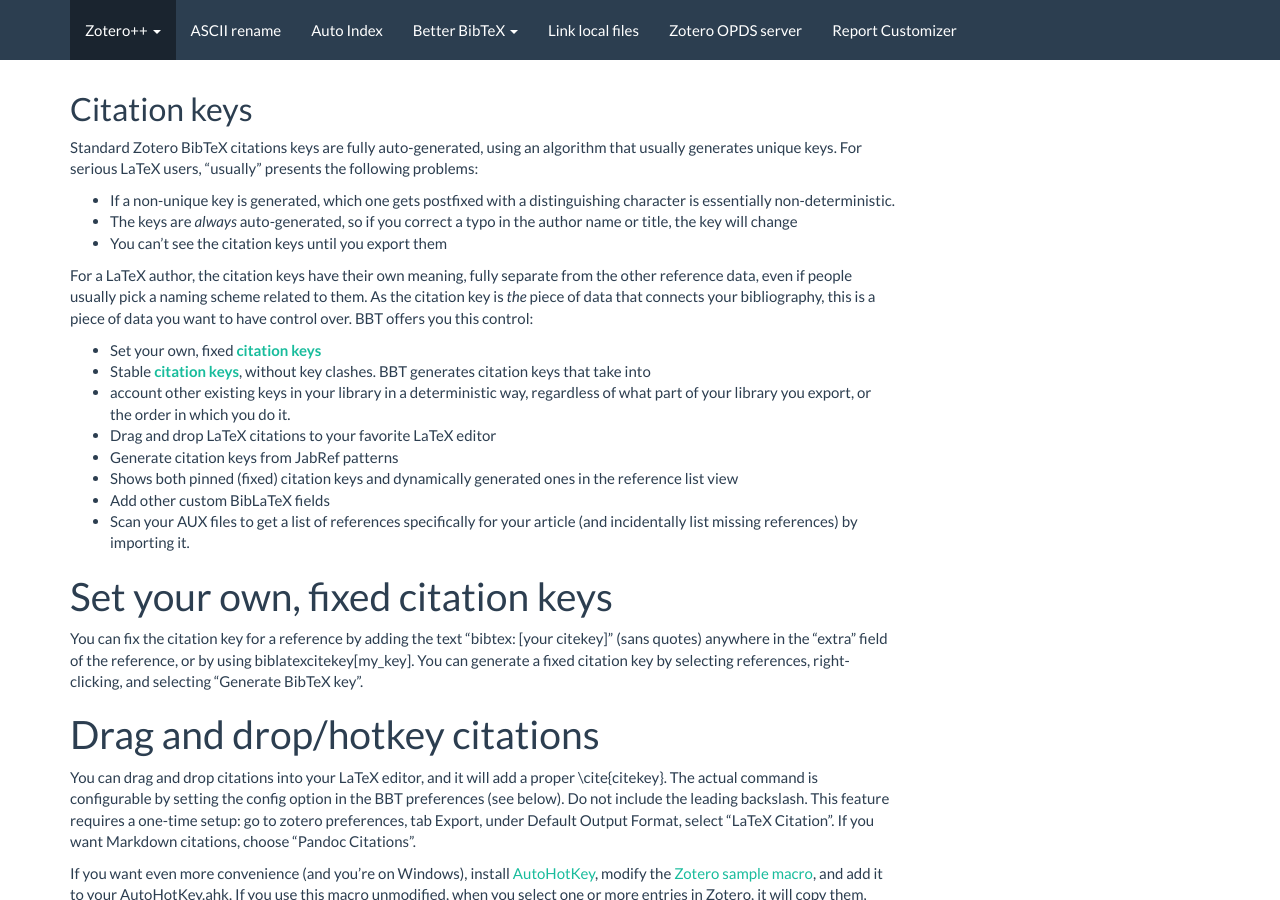
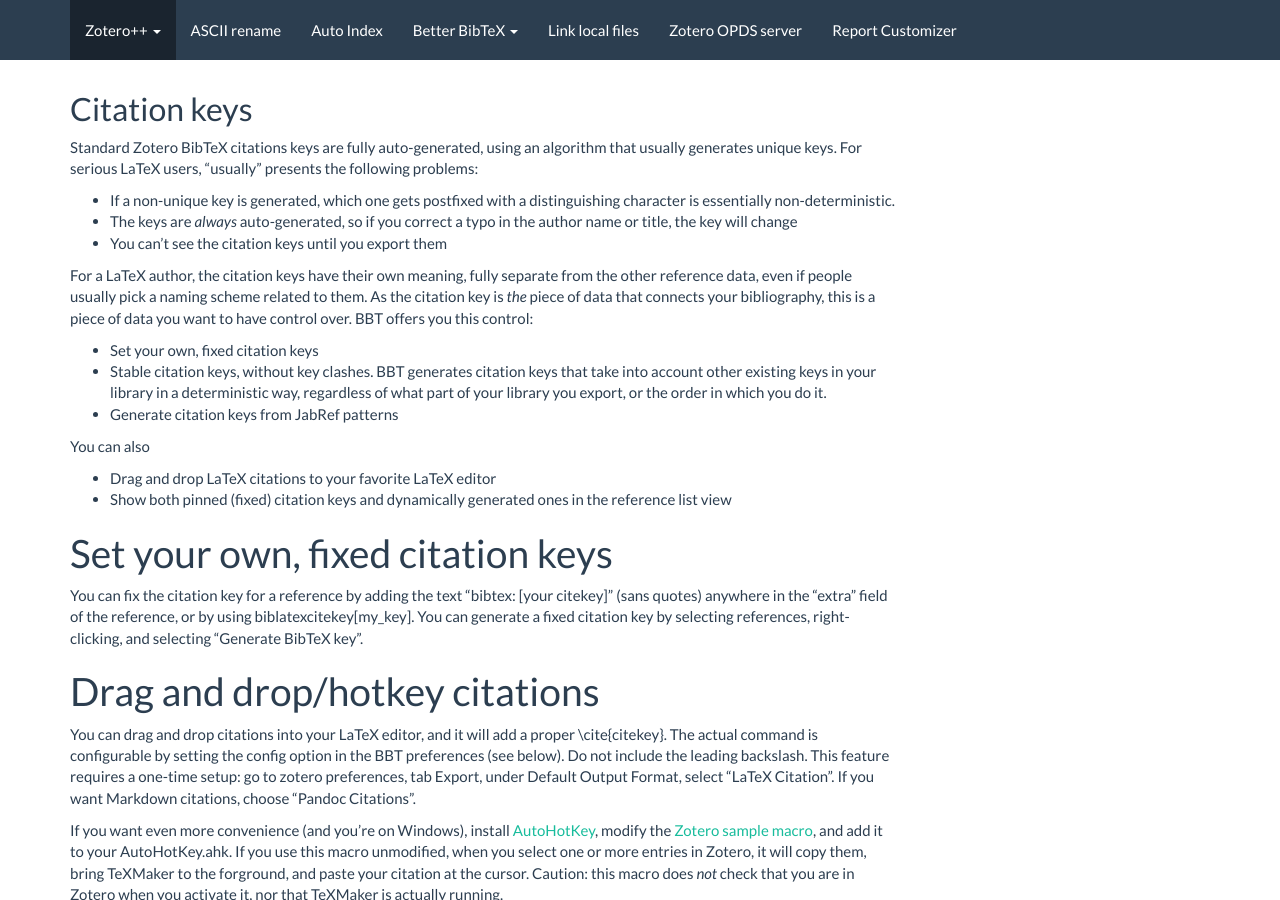
Before and after one commit to edwinksl/ZotPlus.github.io, a Jekyll site: the page built from better-bibtex/citation-keys.md, in a window 1280 px wide and 900 px high. Built offline with Jekyll 4.4.1, drawn with Linux system fonts in a browser that asks for light colours; nearby versions of some CDN libraries; comment, search, counter and statistics services are not loaded.

Commit message:
ascii-rename 0.0.40 / opds 0.0.10 / auto-index 0.0.36 / better-bibtex 1.6.25 / debug-bridge 0.1.0 / link-local-files 0.0.9 / report-customizer 0.2.19

```diff
--- a/better-bibtex/citation-keys.md
+++ b/better-bibtex/citation-keys.md
@@ -16,16 +16,16 @@
 people usually pick a naming scheme related to them. As the citation key is *the* piece of data that connects your
 bibliography, this is a piece of data you want to have control over. BBT offers you this control:
 
-* Set your own, fixed **[citation keys](citation-keys.html)**
-* Stable **[citation keys](citation-keys.html)**, without key clashes. BBT generates citation keys that take into
-* account other existing keys in your library
+* Set your own, fixed citation keys
+* Stable citation keys, without key clashes. BBT generates citation keys that take into
+  account other existing keys in your library
   in a deterministic way, regardless of what part of your library you export, or the order in which you do it.
+* Generate citation keys from JabRef patterns
+
+You can also
+
 * Drag and drop LaTeX citations to your favorite LaTeX editor
-* Generate citation keys from JabRef patterns
-* Shows both pinned (fixed) citation keys and dynamically generated ones in the reference list view
-* Add other custom BibLaTeX fields
-* Scan your AUX files to get a list of references specifically for your article (and incidentally list missing
-  references) by importing it.
+* Show both pinned (fixed) citation keys and dynamically generated ones in the reference list view
 
 # Set your own, fixed citation keys
 
```
Also changed, not shown: better-bibtex/export.md (+3 -0 lines), s3.html (+2 -2 lines), s3.json (+3 -3 lines).
